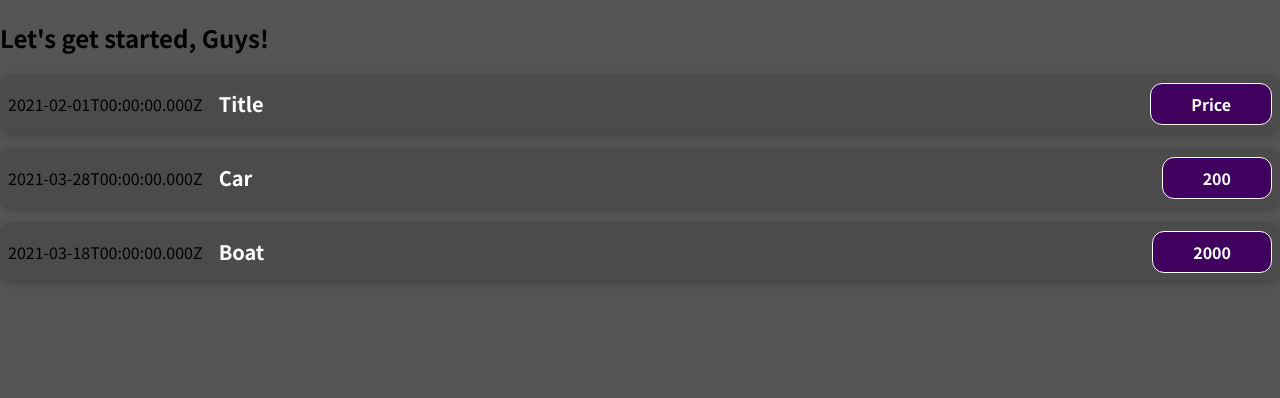
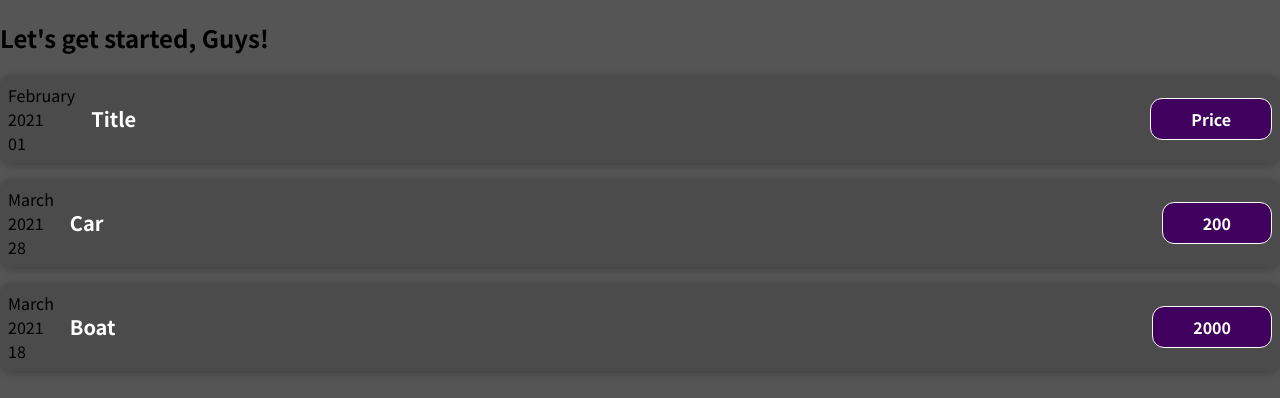
Before and after one commit to abilcode/reaction, a JavaScript app in the folder react basics/: page / in a window 1280 px wide. Shown: the top 398 px of the page. Built offline with nearby package versions, Linux system fonts and the light colour scheme.

Commit message:
tidying timestamp

```diff
--- a/react basics/src/components/ExpenseItem.js
+++ b/react basics/src/components/ExpenseItem.js
@@ -1,9 +1,17 @@
 import "./ExpenseItem.css";
 
 function ExpenseItem(props) {
+  const month = props.date.toLocaleString("en-US", { month: "long" });
+  const year = props.date.getFullYear();
+  const day = props.date.toLocaleString("en-US", { day: "2-digit" });
   return (
     <div className='expense-item'>
-      <div>{props.date.toISOString()}</div>
+      <div>
+        <div>{month}</div>
+        <div>{year}</div>
+        <div>{day}</div>
+      </div>
+
       <div className='expense-item__description'>
         <h2>{props.title}</h2>
       </div>
```
Also changed, not shown: 1 other file (tests, documents, lock files or other folders).
